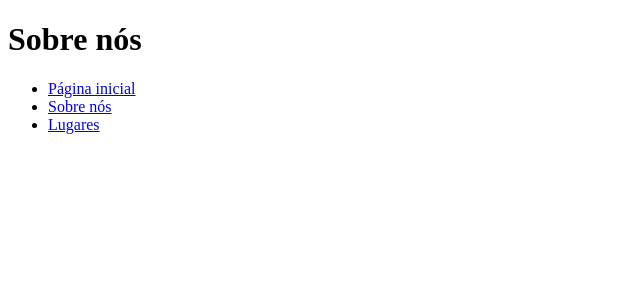
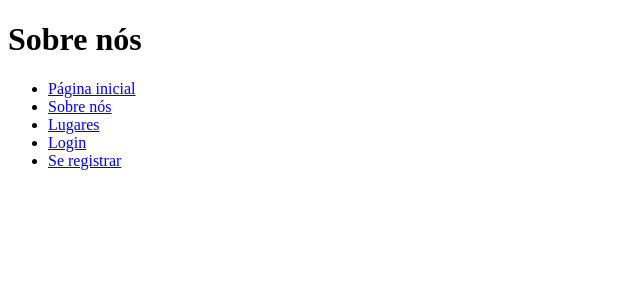
Before and after one commit to gabrielmotaa/adiciona-aqui, a Django app: page /sobre-nos/ in a window 1280 px wide. Shown: the top 300 px of the page, without its empty margins (0-640 px from the left). Run offline with Django 4.2, Linux system fonts and the light colour scheme.

Commit message:
Adicionado links para usuários logados/não logados

```diff
--- a/templates/partials/links.html
+++ b/templates/partials/links.html
@@ -2,4 +2,10 @@
     {% if request.path != '/' %}<li><a href="{% url 'home' %}">Página inicial</a></li>{% endif %}
     <li><a href="{% url 'about_us' %}">Sobre nós</a></li>
     <li><a href="{% url 'place_list' %}">Lugares</a></li>
+    {% if user.is_authenticated %}
+    <li><a href="{% url 'logout' %}">Sair</a></li>
+    {% else %}
+    <li><a href="{% url 'login' %}">Login</a></li>
+    <li><a href="{% url 'signup' %}">Se registrar</a></li>
+    {% endif %}
 </ul>
```
